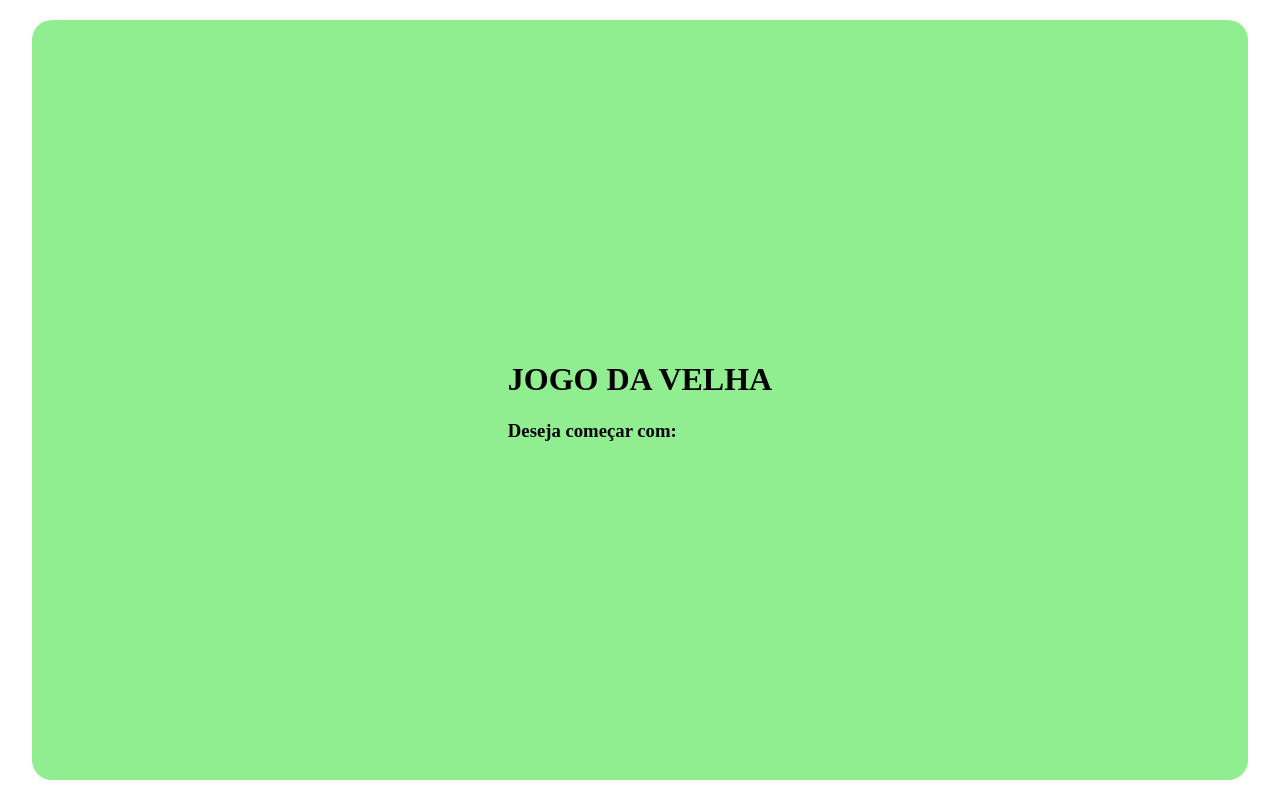
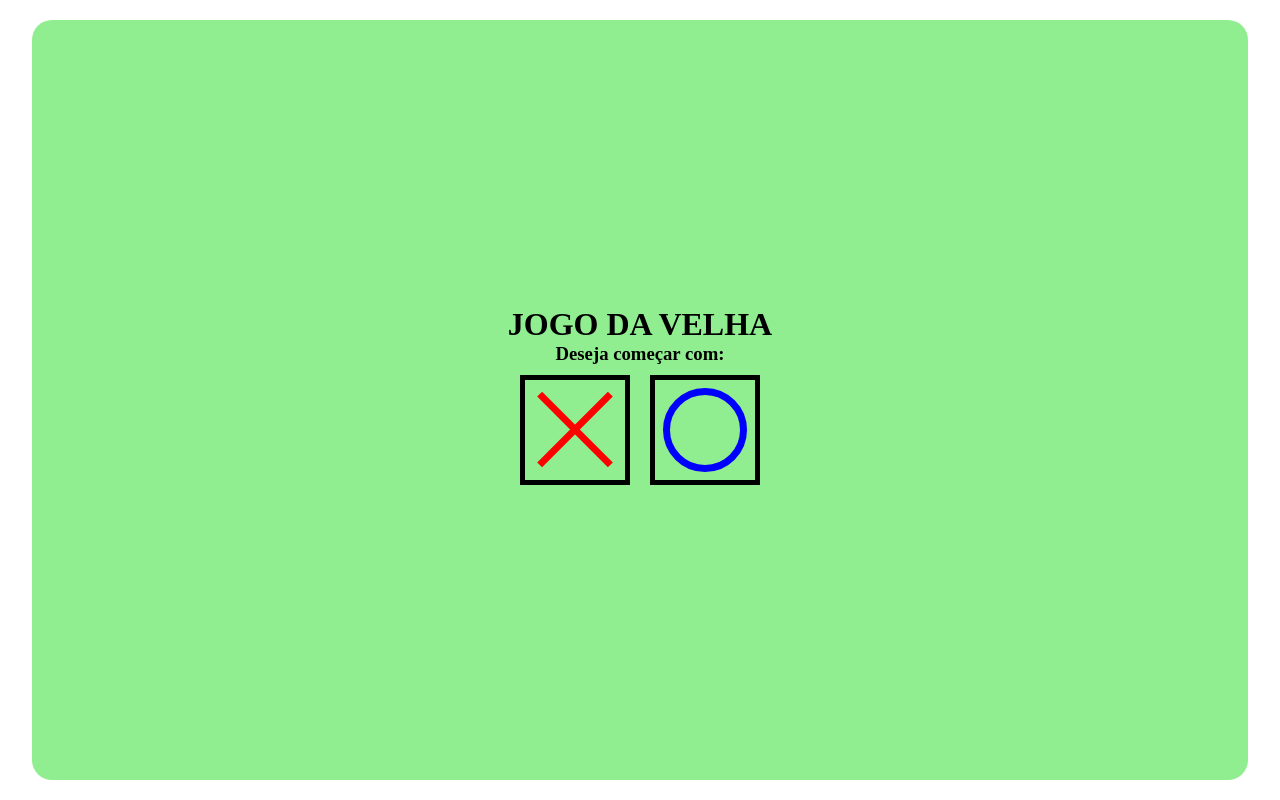
Before and after one commit to ThiagoMartins2611/JogoDaVelhaFrontBack, a plain HTML site: page calculadores/JogoDaVelha.html in a window 1280 px wide. Drawn offline with Linux system fonts and the light colour scheme.

Commit message:
Update VelhaCSS.css

```diff
--- a/calculadores/VelhaCSS.css
+++ b/calculadores/VelhaCSS.css
@@ -24,6 +24,79 @@ body{
     align-items: center;
 }
 
+#menu{
+    width: 800px;
+    height: 500px;
+    display: flex;
+    justify-content: center;
+    align-items: center;
+    flex-direction: column;
+}
+
+h1, h3{
+    border: 0;
+    margin: 0;
+    padding: 0;
+}
+
+.escolhas{
+    height: 100px;
+    width: 100px;
+    border: solid black 5px;
+    display: flex;
+    justify-content: center;
+    align-items: center;
+}
+
+#Op{
+    padding: 10px;
+    display: flex;
+    gap: 20px;
+}
+
+#XI:hover{
+    background-color: red;
+
+    #L{
+        background-color: blue;
+    }
+
+    #R{
+        background-color: blue;
+    }
+
+    cursor: pointer;
+}
+
+#L{
+    transform: rotate(45deg);
+}
+
+
+#R{
+    transform: rotate(135deg);
+    position: absolute;
+}
+
+#BO:hover{
+    background-color: blue;
+
+    #bol{
+        border: solid red 7px;
+    }
+
+    cursor: pointer;
+}
+
+#bol{
+    width: 70px;
+    height: 70px;
+    border: solid blue 7px;
+    border-radius: 100%;
+
+}
+
+
 #jogo{
     display: grid;
     grid-template-columns: 1fr 1fr 1fr;
@@ -33,10 +106,14 @@ body{
 
 }
 
+
 .blocos{
     width: 150px;
     height: 150px;
     border-radius: 7px;
+    display: flex;
+    justify-content: center;
+    align-items: center;
 
 }
 
@@ -108,3 +185,35 @@ body{
     box-sizing: border-box;
 
 }
+
+#X{
+    width: 100px;
+    height: 100px;
+    display: flex;
+    justify-content: center;
+    align-items: center;
+}
+
+.x-line{
+    height: 7px;
+    background-color: red;
+    width: 100px;
+
+}
+
+#lineLeft{
+    transform: rotate(45deg);
+}
+
+#lineRight{
+    position: absolute;
+    transform: rotate(135deg);
+}
+
+#Bola{
+    width: 100px;
+    height: 100px;
+    border: solid blue 7px;
+    box-sizing: border-box;
+    border-radius: 100%;
+}
```
